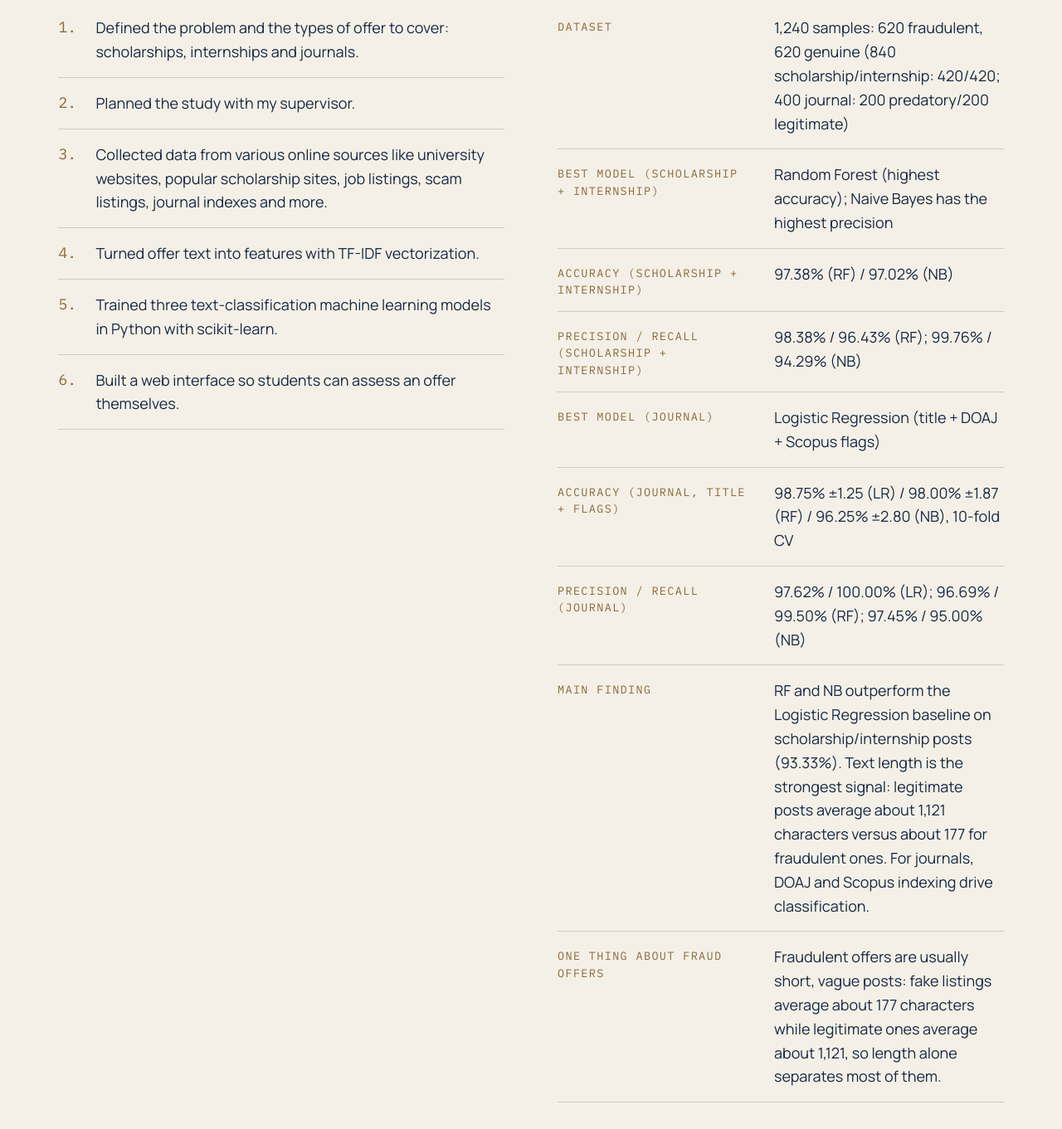
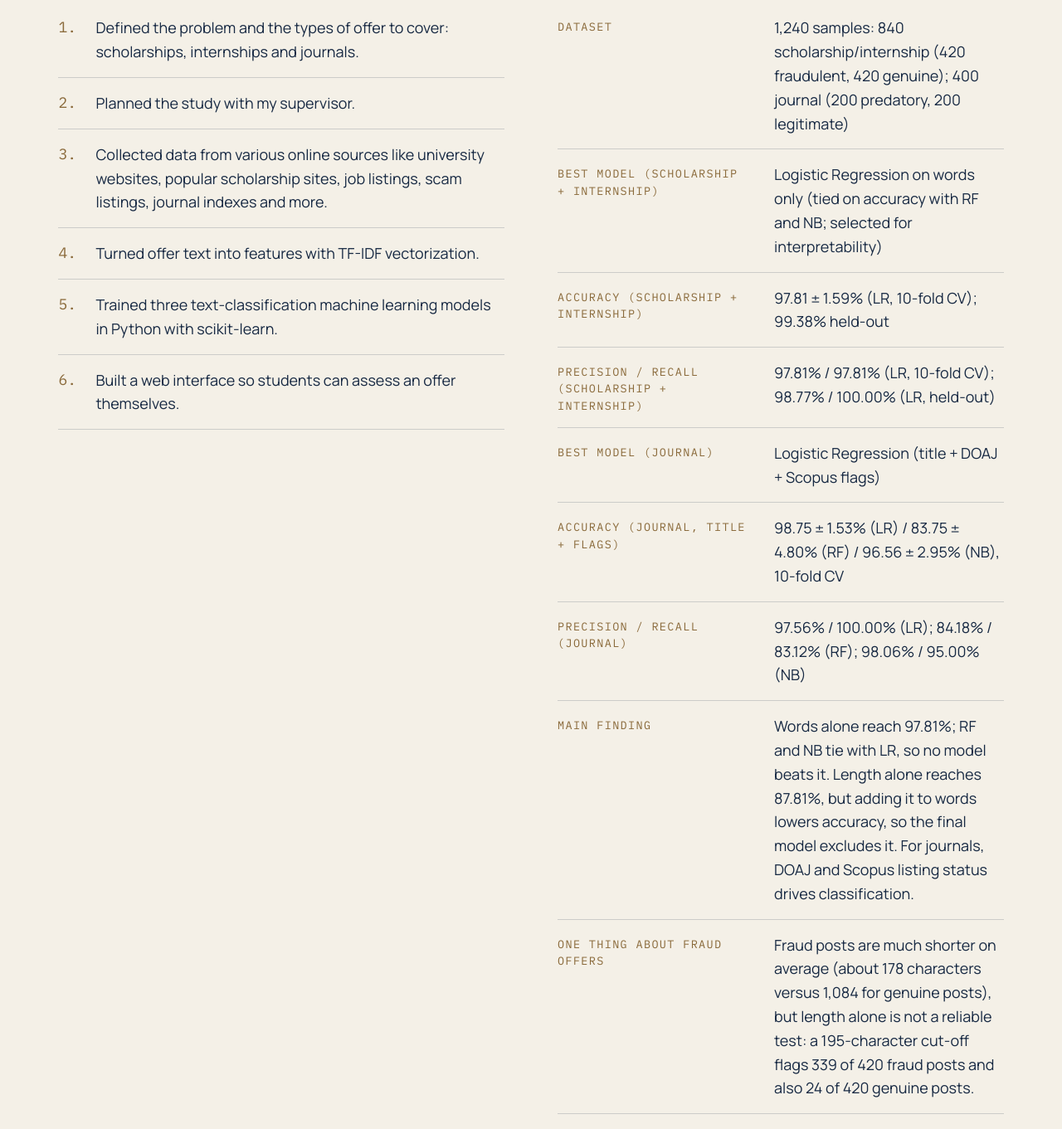
Before and after one commit to Maisha-mp/Maisha-Mahrin-Payel-Portfolio, a plain HTML site: page research.html in a window 1280 px wide. Shown: the part 1934-3295 px from the top of the page at 83% size. Drawn offline with nearby package versions, Linux system fonts and the light colour scheme.

Commit message:
Updated website

```diff
--- a/research.html
+++ b/research.html
@@ -120,15 +120,15 @@
     <p class="eyebrow">Results</p>
     <h2 class="title">What I <span>found.</span></h2>
     <dl class="result-list">
-      <div class="result-row"><dt>Dataset</dt><dd>1,240 samples: 620 fraudulent, 620 genuine (840 scholarship/internship: 420/420; 400 journal: 200 predatory/200 legitimate)</dd></div>
-      <div class="result-row"><dt>Best model (scholarship + internship)</dt><dd>Random Forest (highest accuracy); Naive Bayes has the highest precision</dd></div>
-      <div class="result-row"><dt>Accuracy (scholarship + internship)</dt><dd>97.38% (RF) / 97.02% (NB)</dd></div>
-      <div class="result-row"><dt>Precision / recall (scholarship + internship)</dt><dd>98.38% / 96.43% (RF); 99.76% / 94.29% (NB)</dd></div>
+      <div class="result-row"><dt>Dataset</dt><dd>1,240 samples: 840 scholarship/internship (420 fraudulent, 420 genuine); 400 journal (200 predatory, 200 legitimate)</dd></div>
+      <div class="result-row"><dt>Best model (scholarship + internship)</dt><dd>Logistic Regression on words only (tied on accuracy with RF and NB; selected for interpretability)</dd></div>
+      <div class="result-row"><dt>Accuracy (scholarship + internship)</dt><dd>97.81 ± 1.59% (LR, 10-fold CV); 99.38% held-out</dd></div>
+      <div class="result-row"><dt>Precision / recall (scholarship + internship)</dt><dd>97.81% / 97.81% (LR, 10-fold CV); 98.77% / 100.00% (LR, held-out)</dd></div>
       <div class="result-row"><dt>Best model (journal)</dt><dd>Logistic Regression (title + DOAJ + Scopus flags)</dd></div>
-      <div class="result-row"><dt>Accuracy (journal, title + flags)</dt><dd>98.75% ±1.25 (LR) / 98.00% ±1.87 (RF) / 96.25% ±2.80 (NB), 10-fold CV</dd></div>
-      <div class="result-row"><dt>Precision / recall (journal)</dt><dd>97.62% / 100.00% (LR); 96.69% / 99.50% (RF); 97.45% / 95.00% (NB)</dd></div>
-      <div class="result-row"><dt>Main finding</dt><dd>RF and NB outperform the Logistic Regression baseline on scholarship/internship posts (93.33%). Text length is the strongest signal: legitimate posts average about 1,121 characters versus about 177 for fraudulent ones. For journals, DOAJ and Scopus indexing drive classification.</dd></div>
-      <div class="result-row"><dt>One thing about fraud offers</dt><dd>Fraudulent offers are usually short, vague posts: fake listings average about 177 characters while legitimate ones average about 1,121, so length alone separates most of them.</dd></div>
+      <div class="result-row"><dt>Accuracy (journal, title + flags)</dt><dd>98.75 ± 1.53% (LR) / 83.75 ± 4.80% (RF) / 96.56 ± 2.95% (NB), 10-fold CV</dd></div>
+      <div class="result-row"><dt>Precision / recall (journal)</dt><dd>97.56% / 100.00% (LR); 84.18% / 83.12% (RF); 98.06% / 95.00% (NB)</dd></div>
+      <div class="result-row"><dt>Main finding</dt><dd>Words alone reach 97.81%; RF and NB tie with LR, so no model beats it. Length alone reaches 87.81%, but adding it to words lowers accuracy, so the final model excludes it. For journals, DOAJ and Scopus listing status drives classification.</dd></div>
+      <div class="result-row"><dt>One thing about fraud offers</dt><dd>Fraud posts are much shorter on average (about 178 characters versus 1,084 for genuine posts), but length alone is not a reliable test: a 195-character cut-off flags 339 of 420 fraud posts and also 24 of 420 genuine posts.</dd></div>
     </dl>
   </div>
 </section>
@@ -160,7 +160,7 @@
                         <h2>Try the <em>web tool.</em></h2>
                         <p>Paste a scholarship, internship or journal offer and see how it is assessed.</p>
                     </div>
-                    <a href="https://YOUR-TOOL-LINK" class="button button-primary" target="_blank" rel="noopener">Open the tool <span>↗</span></a>
+                    <a href="https://pam789.pythonanywhere.com/" class="button button-primary" target="_blank" rel="noopener">Open the tool <span>↗</span></a>
                 </div>
             </div>
         </section>
```
Also changed, not shown: about.html (+1 -1 lines).
